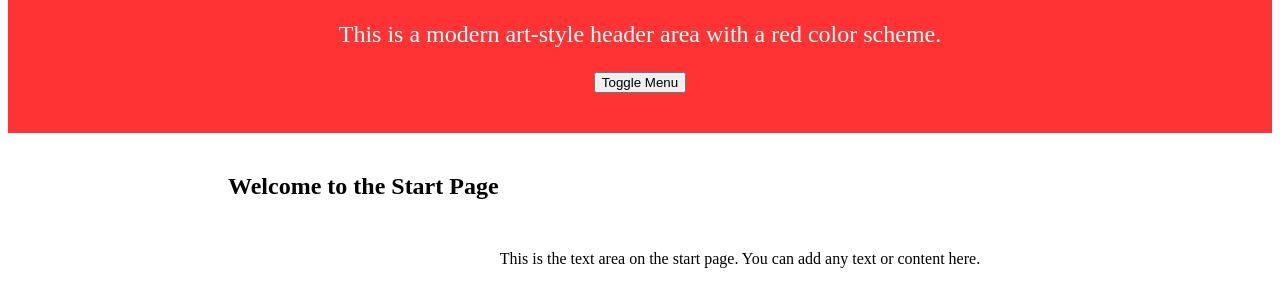
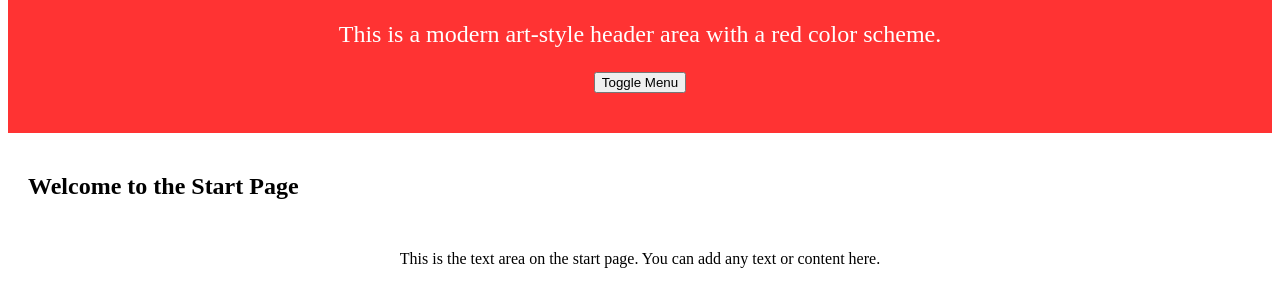
Before and after one commit to pankle999/editabletable, a plain HTML site: page index.html in a window 1280 px wide. Both pictures are taken after a click on the button "Toggle Menu". Shown: the part 138-444 px from the top of the page. Drawn offline with Linux system fonts and the light colour scheme.

Commit message:
Update index.html
Signed-off-by: pankle999 <daniel@familyhill.me.uk>

```diff
--- a/index.html
+++ b/index.html
@@ -54,12 +54,23 @@
         .content {
             margin-left: 200px; /* Same width as navbar */
             padding: 20px;
+            transition: margin-left 0.3s; /* Add transition effect */
         }
 
         /* Styles for the text area */
         .start-page-text {
             text-align: center;
             margin-top: 50px;
+            transition: margin-left 0.3s; /* Add transition effect */
+        }
+
+        /* Move text to the very left when menu is closed */
+        .menu-closed .start-page-text {
+            margin-left: 0;
+        }
+
+        .menu-closed .content {
+            margin-left: 0;
         }
     </style>
 </head>
@@ -115,13 +126,22 @@
             }
         }
 
-        // Function to toggle the visibility of the navbar
+        // Function to toggle the visibility of the navbar and adjust content position
         function toggleNavbar() {
             var navbar = document.getElementById('navbar');
+            var content = document.getElementById('content');
+            var startPageText = document.querySelector('.start-page-text');
+
             if (navbar.style.left === '-200px') {
                 navbar.style.left = '0px';
+                content.style.marginLeft = '200px';
+                startPageText.style.marginLeft = '200px';
+                document.body.classList.remove('menu-closed');
             } else {
                 navbar.style.left = '-200px';
+                content.style.marginLeft = '0';
+                startPageText.style.marginLeft = '0';
+                document.body.classList.add('menu-closed');
             }
         }
     </script>
```
